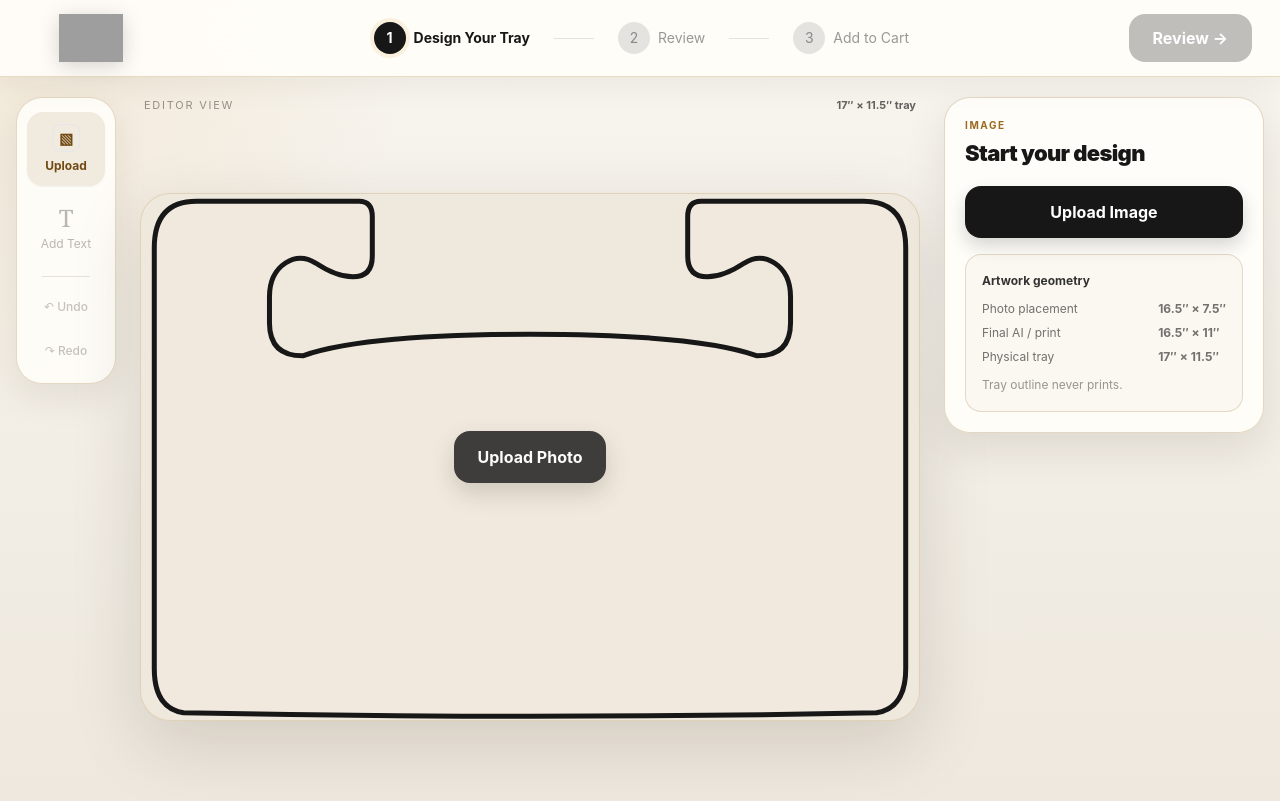
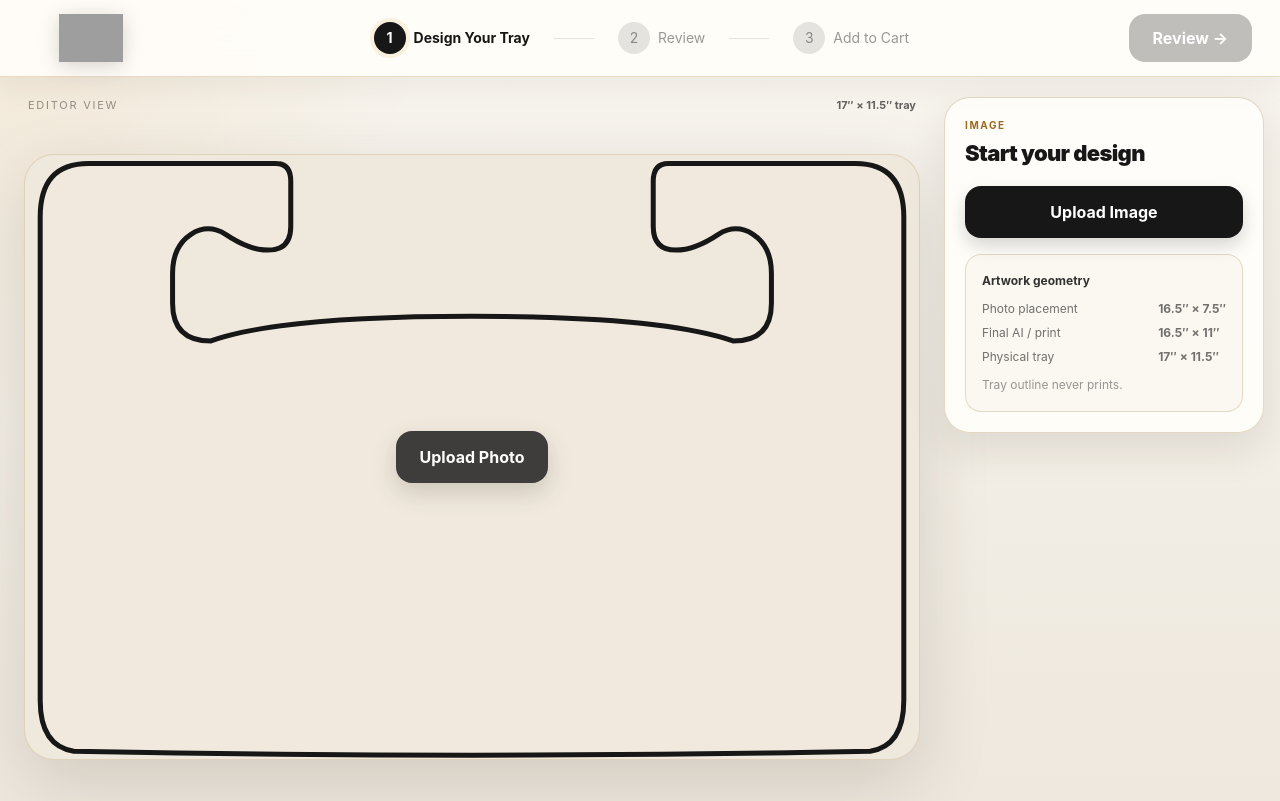
Before and after one commit to custom-cartrays/customcartrays, a Next.js app: page /customize in a window 1280 px wide. Built offline with nearby package versions, Linux system fonts and the light colour scheme; grey boxes are pictures that could not be loaded.

Commit message:
fix: remove desktop studio toolbar

```diff
--- a/src/components/studio/CarTrayStudio.jsx
+++ b/src/components/studio/CarTrayStudio.jsx
@@ -752,8 +752,8 @@ export default function CarTrayStudio() {
         </div>
       </header>
 
-      <main className="mx-auto grid min-h-[calc(100vh-76px)] w-full max-w-[1540px] gap-0 px-0 xl:grid-cols-[100px_minmax(760px,980px)_320px] xl:justify-center xl:gap-4 xl:px-4">
-        <aside className={`order-2 flex items-center gap-2 overflow-x-auto border-t border-black/10 bg-white/90 px-2 py-3 shadow-sm xl:order-none xl:my-5 xl:h-fit xl:flex-col xl:rounded-[26px] xl:border xl:border-[#d9c9ad]/70 xl:bg-[rgba(255,253,249,.92)] xl:px-2.5 xl:py-3.5 xl:shadow-[0_14px_35px_rgba(45,36,23,.08)] xl:backdrop-blur ${view === "review" ? "pointer-events-none opacity-35" : ""}`}>
+      <main className="mx-auto grid min-h-[calc(100vh-76px)] w-full max-w-[1540px] gap-0 px-0 xl:grid-cols-[minmax(760px,980px)_320px] xl:justify-center xl:gap-4 xl:px-4">
+        <aside className={`order-2 flex items-center gap-2 overflow-x-auto border-t border-black/10 bg-white/90 px-2 py-3 shadow-sm xl:hidden ${view === "review" ? "pointer-events-none opacity-35" : ""}`}>
           <button
             onClick={() => {
               setActiveTool("upload");
```
